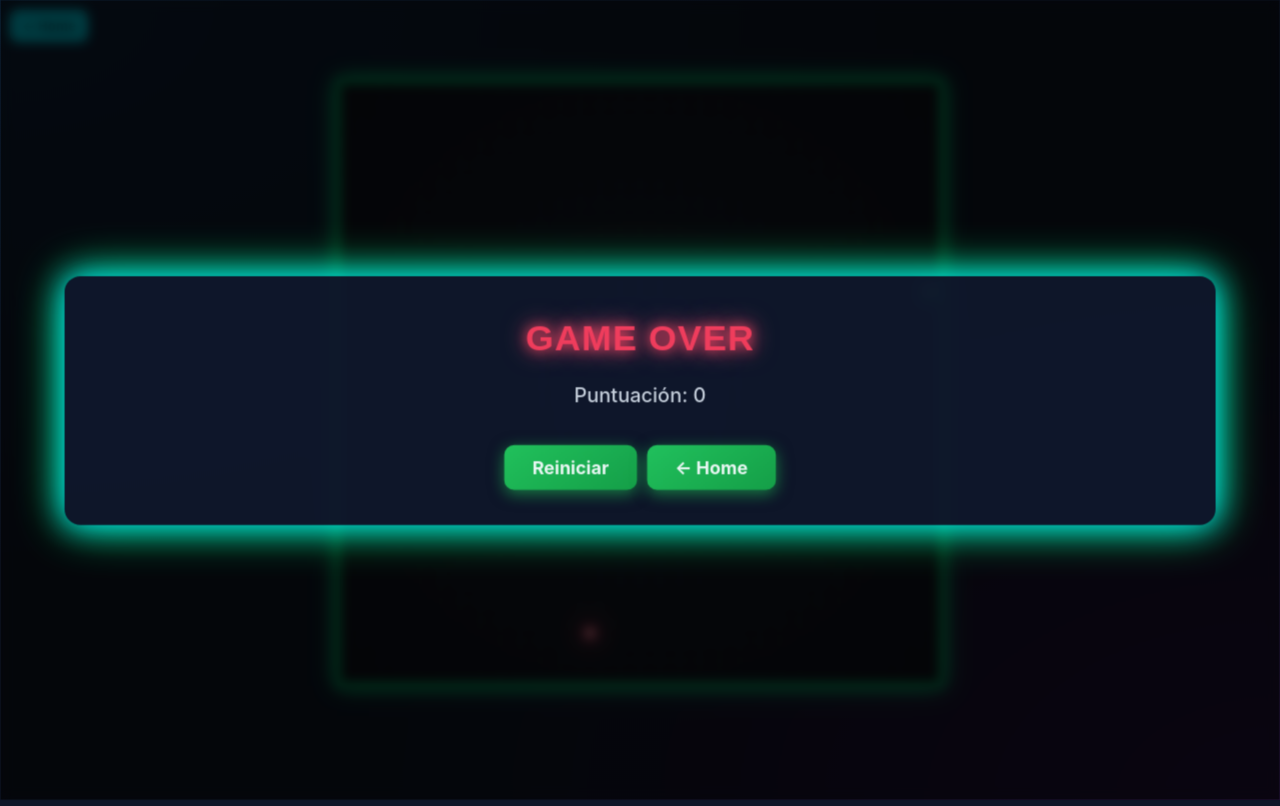
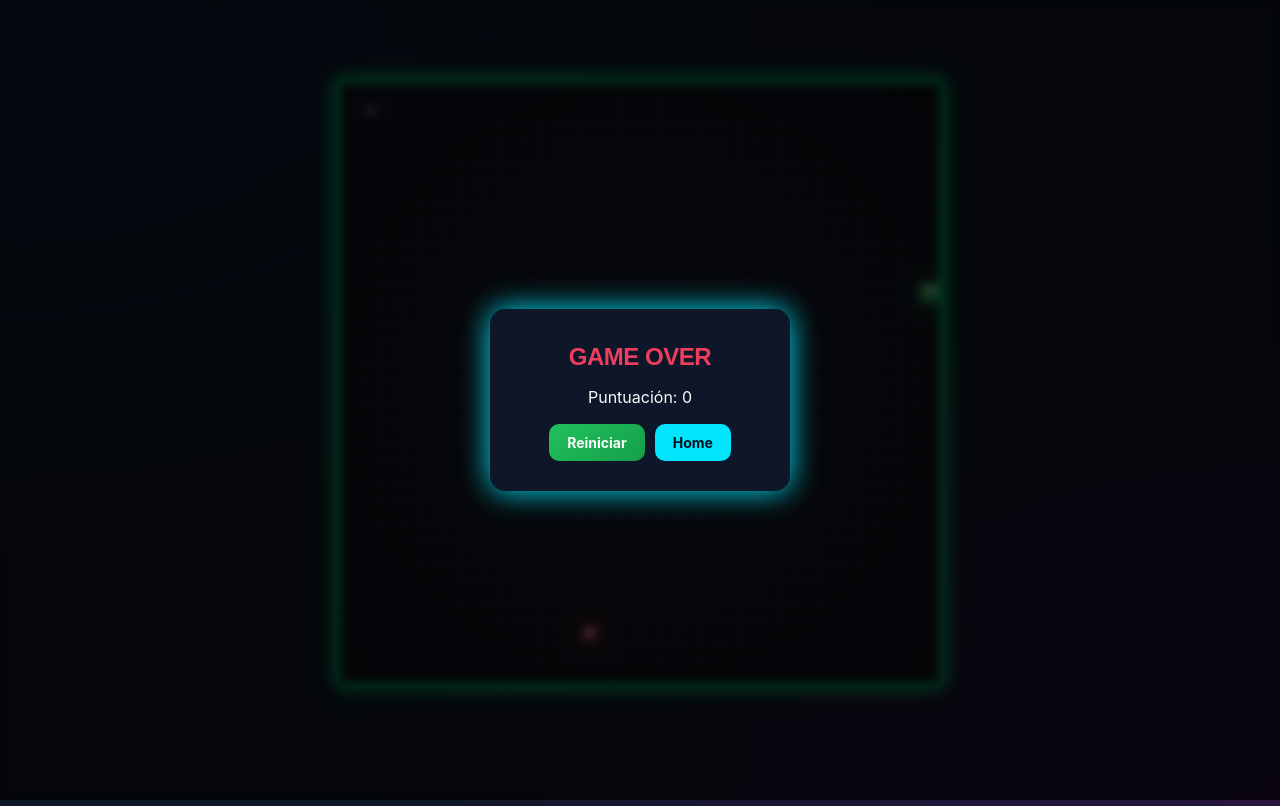
Before and after one commit to sebasmedina267/Minijuegos, an Angular app: page /snake in a window 1280 px wide. Both pictures are taken after a click on the button "START". Built offline with nearby package versions, Linux system fonts and the light colour scheme.

Commit message:
refactor: snake refactored version

```diff
--- a/src/app/games/snake/snake.css
+++ b/src/app/games/snake/snake.css
@@ -1,171 +1,128 @@
-/* ====== CANVAS ====== */
-.container {
-  display: flex;
-  justify-content: center;
-  margin-top: 40px;
+
+.game-wrapper {
+  position: relative;
+  width: fit-content;
+  margin: 40px auto;
 }
 
+
 canvas {
+  display: block;
   border: 3px solid #00ff88;
   background: #0f172a;
-  box-shadow: 0 0 20px #00ff88, 0 0 40px #00ff88 inset;
-  image-rendering: pixelated;
+  box-shadow: 0 0 20px #00ff88, inset 0 0 40px #00ff88;
+  touch-action: none;
 }
 
-/* ====== MODAL ====== */
+body {
+  overflow: hidden;
+}
+
+.hud {
+  position: absolute;
+  top: 10px;
+  left: 10px;
+  right: 10px;
+  display: flex;
+  justify-content: space-between;
+  align-items: center;
+  pointer-events: none;
+}
+
+
+.hud .btn {
+  pointer-events: auto;
+}
+
+
+.btn {
+  padding: 10px 18px;
+  border: none;
+  border-radius: 10px;
+  font-weight: bold;
+  cursor: pointer;
+  transition: 0.2s;
+  font-size: 14px;
+}
+
+
+.primary {
+  background: linear-gradient(145deg, #22c55e, #16a34a);
+  color: white;
+}
+
+.secondary {
+  background: #00eaff;
+  color: #00111f;
+}
+
+.back {
+  background: #111827;
+  color: #fff;
+}
+
+
+.btn:hover {
+  transform: translateY(-2px);
+  box-shadow: 0 0 10px rgba(0, 255, 200, 0.6);
+}
+
+
 .modal {
   position: fixed;
   inset: 0;
-  background: rgba(0, 0, 0, 0.75); /* ligeramente más oscuro */
-  backdrop-filter: blur(6px); /* más blur para sensación de profundidad */
+  background: rgba(0, 0, 0, 0.75);
+  backdrop-filter: blur(5px);
   display: flex;
+  justify-content: center;
   align-items: center;
-  justify-content: center;
-
   opacity: 0;
   pointer-events: none;
-  transition: opacity 0.3s ease, transform 0.3s ease;
-  transform: scale(0.95);
+  transition: 0.3s;
 }
 
 .modal.show {
   opacity: 1;
-  pointer-events: auto;
-  transform: scale(1);
+  pointer-events: all;
 }
+
 
 .modal-content {
   background: #0f172a;
-  padding: 35px 50px;
-  border-radius: 16px;
+  padding: 30px;
+  border-radius: 15px;
   text-align: center;
-  color: #e2e8f0;
-  box-shadow: 0 0 30px #00eaff, 0 0 50px #00ff88;
-  animation: pop 0.3s ease forwards;
-  position: relative;
-  min-width: 300px;
-  max-width: 90%;
-}
-
-/* Animación pop */
-@keyframes pop {
-  0% {
-    opacity: 0;
-    transform: scale(0.8);
-  }
-  60% {
-    transform: scale(1.05);
-  }
-  100% {
-    opacity: 1;
-    transform: scale(1);
-  }
+  color: white;
+  width: 300px;
+  box-shadow: 0 0 30px #00eaff;
+  animation: pop 0.3s ease;
 }
 
 .modal-content h2 {
   color: #f43f5e;
-  font-size: 36px;
-  margin-bottom: 15px;
-  text-shadow: 0 0 12px #f43f5e, 0 0 25px #ff6188;
-  font-weight: 900;
-  letter-spacing: 1px;
+  margin-bottom: 10px;
 }
 
 .modal-content p {
-  font-size: 20px;
-  margin: 10px 0 20px;
-  color: #cbd5e1;
-  font-weight: 500;
+  margin-bottom: 15px;
 }
 
-/* Botones */
-.modal-content button {
-  margin: 10px 5px 0;
-  padding: 12px 28px;
-  background: linear-gradient(145deg, #22c55e, #16a34a);
-  border: none;
-  border-radius: 10px;
-  font-size: 18px;
-  cursor: pointer;
-  color: #f0fdfa;
-  font-weight: 700;
-  transition: 0.2s all ease;
-  box-shadow: 0 4px 15px rgba(34, 197, 94, 0.6);
+
+.modal-actions {
+  display: flex;
+  justify-content: center;
+  gap: 10px;
 }
 
-.modal-content button:hover {
-  transform: translateY(-2px);
-  box-shadow: 0 6px 20px rgba(34, 197, 94, 0.8), 0 0 15px #4ade80;
-}
-
-.modal-content button:active {
-  transform: translateY(1px);
-  box-shadow: 0 3px 10px rgba(34, 197, 94, 0.5);
-}
-
-.back-button {
-  position: absolute;
-  top: 10px;
-  left: 10px;
-  background: #00eaff;
-  color: #00111f;
-  border: none;
-  padding: 8px 12px;
-  border-radius: 8px;
-  font-weight: bold;
-  cursor: pointer;
-  transition: transform 0.2s, box-shadow 0.2s;
-}
-
-.back-button:hover {
-  transform: translateY(-2px);
-  box-shadow: 0 0 10px #00eaff;
-}
-
-/* Dentro del modal */
-.modal .back-button {
-  position: static;
-  margin-top: 15px;
-}
-
-.start-button {
-  position: absolute;
-  top: 50%;
-  left: 50%;
-  transform: translate(-50%, -50%);
-  padding: 15px 30px;
-  font-size: 24px;
-  background: #00eaff;
-  color: #00111f;
-  border: none;
-  border-radius: 10px;
-  cursor: pointer;
-  z-index: 10;
-}
-
-.pause-button {
-  position: absolute;
-  top: 50%;
-  left: 50%;
-  transform: translate(-50%, -50%);
-  padding: 15px 30px;
-  font-size: 24px;
-  background: #00eaff;
-  color: #00111f;
-  border: none;
-  border-radius: 10px;
-  cursor: pointer;
-  z-index: 10;
-}
-
-.pause-button {
-  top: 10px;
-  left: auto;
-  right: 10px;
-  transform: none;
-}
 
 @keyframes pop {
-  0% { transform: scale(0.7); opacity: 0; }
-  100% { transform: scale(1); opacity: 1; }
+  from {
+    transform: scale(0.8);
+    opacity: 0;
+  }
+
+  to {
+    transform: scale(1);
+    opacity: 1;
+  }
 }
--- a/src/app/games/snake/snake.html
+++ b/src/app/games/snake/snake.html
@@ -1,25 +1,36 @@
-<div class="container">
-  <canvas #canvas></canvas>
+<div class="game-wrapper">
+
+  <!-- HUD -->
+  <div class="hud">
 
     @if (!started) {
-    <button class="start-button" (click)="startGame()">START</button>
+      <button class="btn primary" (click)="startGame()">START</button>
     }
 
     @if (started && !gameOver) {
-    <button class="pause-button" (click)="togglePause()">
+      <button class="btn secondary" (click)="togglePause()">
         {{ paused ? 'RESUME' : 'PAUSE' }}
       </button>
     }
 
-  <button class="back-button" routerLink="/">← Home</button>
+    <button class="btn back" routerLink="/">←</button>
 
-  <!-- Modal Game Over -->
+  </div>
+
+  <!-- Canvas -->
+  <canvas #canvas></canvas>
+
+  <!-- Modal -->
   <div class="modal" [class.show]="gameOver">
     <div class="modal-content">
       <h2>GAME OVER</h2>
       <p>Puntuación: {{ score }}</p>
-      <button (click)="restart()">Reiniciar</button>
-      <button routerLink="/" class="back-button">← Home</button>
+
+      <div class="modal-actions">
+        <button class="btn primary" (click)="restart()">Reiniciar</button>
+        <button class="btn secondary" routerLink="/">Home</button>
       </div>
     </div>
   </div>
+
+</div>
```
Also changed, not shown: src/app/games/snake/snake.ts (+112 -21 lines). Lines whose indentation alone changed are shown as unchanged.
